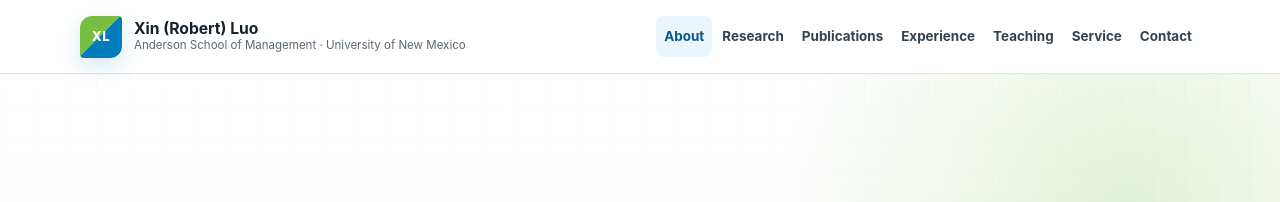
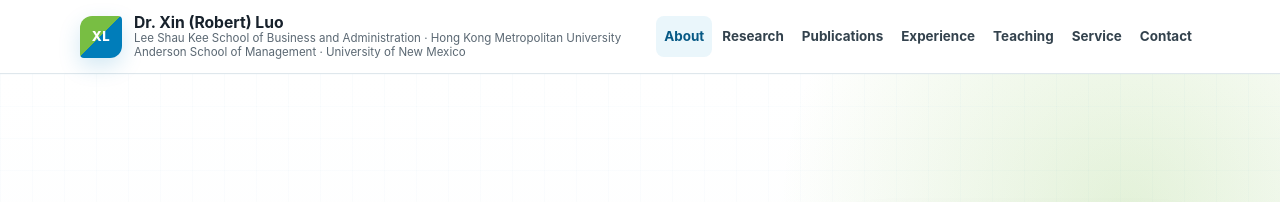
Before and after one commit to xin-robert-luo/xin-robert-luo.github.io, a plain HTML site: page index.html in a window 1280 px wide. Shown: the top 202 px of the page. Drawn offline with Linux system fonts and the light colour scheme.

Commit message:
Update name to include 'Dr.' in index.html

```diff
--- a/index.html
+++ b/index.html
@@ -1112,7 +1112,8 @@
       <a class="identity" href="#top" aria-label="Go to the top of Xin Luo's profile">
         <span class="identity-mark" aria-hidden="true">XL</span>
         <span class="identity-text">
-          <strong>Xin (Robert) Luo</strong>
+          <strong>Dr. Xin (Robert) Luo</strong>
+          <small>Lee Shau Kee School of Business and Administration · Hong Kong Metropolitan University</small>
           <small>Anderson School of Management · University of New Mexico</small>
         </span>
       </a>
```
